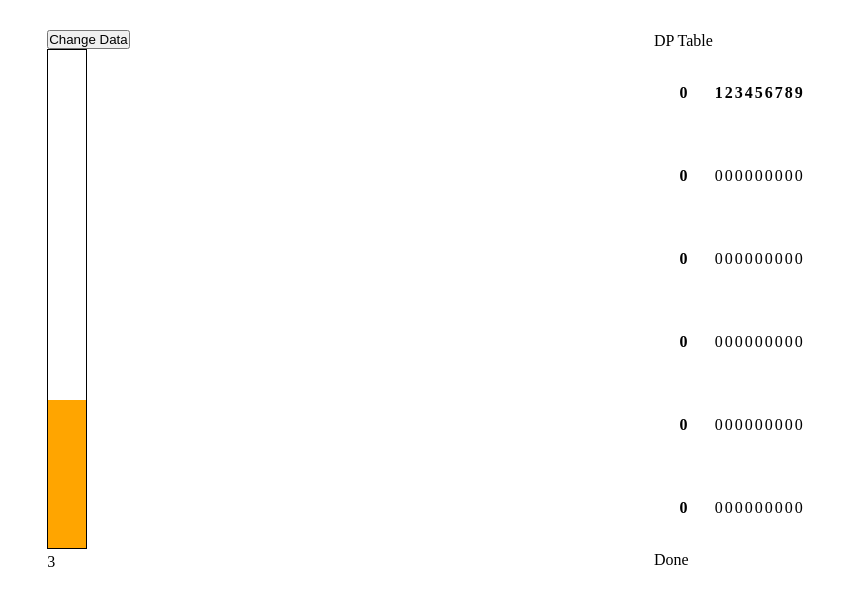
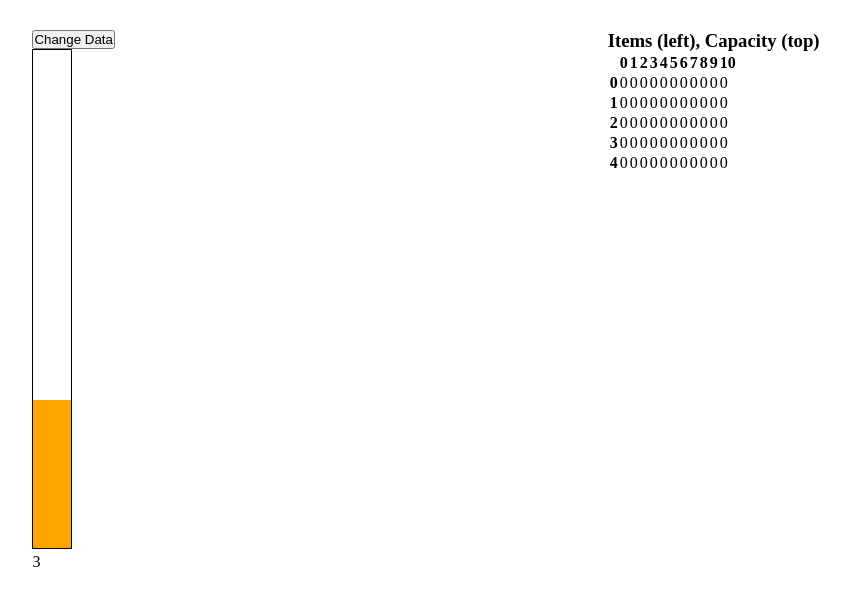
Before and after one commit to rose-paul/DP_vizualization, a React app: page / in a window 1280 px wide. Shown: the top 606 px of the page, without its empty margins (214-1064 px from the left). Built offline with nearby package versions, Linux system fonts and the light colour scheme.

Commit message:
table dimensions

```diff
--- a/src/dpTable.js
+++ b/src/dpTable.js
@@ -2,30 +2,33 @@ import React, { useState, useEffect } from "react";
 
 
 const DynamicProgrammingTable = ({ numRows, numCols }) => {
-    const dpTable = new Array(numRows).fill().map( el => new Array(numCols).fill(0));
+    const dpTable = new Array(numRows).fill().map( el => new Array(numCols+1).fill(0));
     return (
+        <div>
+            <h3>Items (left), Capacity (top)</h3>
             <table>
-        <thead>DP Table</thead>
-        <tbody>
+              <thead>
+                  <tr>
+                      <th></th>
                 {dpTable[0].map((_, i) => (
                   <th>{i}</th>
                 ))}
-          {dpTable.map((row) => {
+                  </tr>
+              </thead>
+              <tbody>
+                {dpTable.map( (row, idx) => {
                   return (
                     <tr>
-                {row.map((val, idx) => {
-                  if (idx === 0) {
-                    return <th>{idx}</th>;
-                  } else {
-                    return <td>{val}</td>;
+                      <th>{idx}</th>
+                      {
+                          row.map(val => <td>{val}</td>)
                       }
-                })}
                     </tr>
                   );
                 })}
               </tbody>
-        <tfoot>Done</tfoot>
             </table>
+        </div>
     );
 }
 
```
Also changed, not shown: 1 other file (tests, documents, lock files or other folders). Lines whose indentation alone changed are shown as unchanged.
